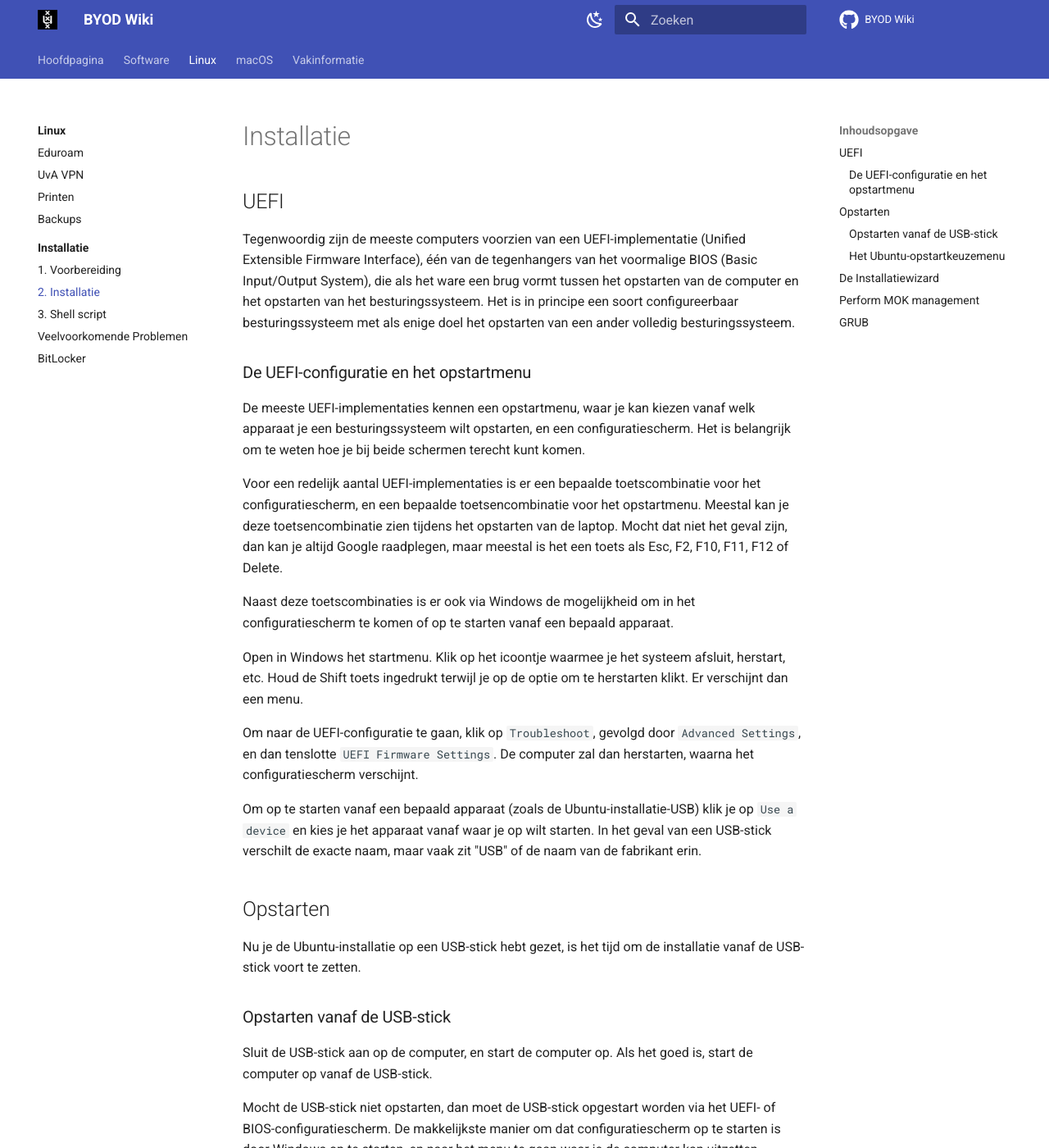
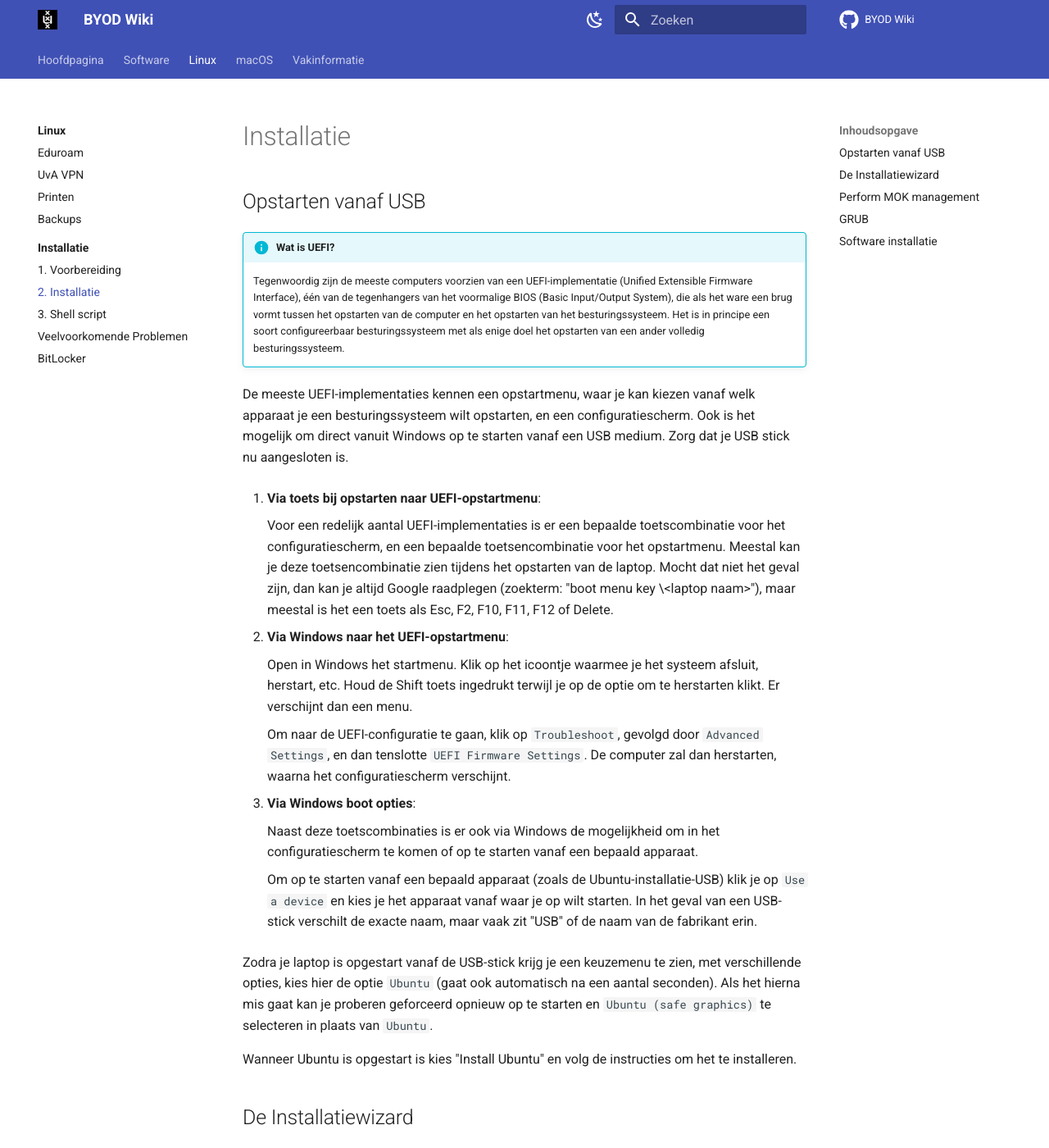
Before and after one commit to svkampen/byod-wiki, an MkDocs documentation site: the page built from docs/linux/installatie/installatie.md, in a window 1280 px wide and 1400 px high. Shown: the whole window at 82% size. Built offline with MkDocs 1.6.1 and Material for MkDocs 9.7.7, drawn with Linux system fonts in a browser that asks for light colours; comment, search, counter and statistics services are not loaded; some of the changed text lies outside the part shown.

Commit message:
installatie iets herschreven (ingekort)

```diff
--- a/docs/linux/installatie/installatie.md
+++ b/docs/linux/installatie/installatie.md
@@ -1,32 +1,29 @@
 # Installatie
 
-## UEFI
-Tegenwoordig zijn de meeste computers voorzien van een UEFI-implementatie (Unified Extensible Firmware Interface), één van de tegenhangers van het voormalige BIOS (Basic Input/Output System), die als het ware een brug vormt tussen het opstarten van de computer en het opstarten van het besturingssysteem. Het is in principe een soort configureerbaar besturingssysteem met als enige doel het opstarten van een ander volledig besturingssysteem.
+## Opstarten vanaf USB
 
-### De UEFI-configuratie en het opstartmenu
+!!! info "Wat is UEFI?"
+    Tegenwoordig zijn de meeste computers voorzien van een UEFI-implementatie (Unified Extensible Firmware Interface), één van de tegenhangers van het voormalige BIOS (Basic Input/Output System), die als het ware een brug vormt tussen het opstarten van de computer en het opstarten van het besturingssysteem. Het is in principe een soort configureerbaar besturingssysteem met als enige doel het opstarten van een ander volledig besturingssysteem.
 
-De meeste UEFI-implementaties kennen een opstartmenu, waar je kan kiezen vanaf welk apparaat je een besturingssysteem wilt opstarten, en een configuratiescherm. Het is belangrijk om te weten hoe je bij beide schermen terecht kunt komen.
+De meeste UEFI-implementaties kennen een opstartmenu, waar je kan kiezen vanaf welk apparaat je een besturingssysteem wilt opstarten, en een configuratiescherm. Ook is het mogelijk om direct vanuit Windows op te starten vanaf een USB medium. Zorg dat je USB stick nu aangesloten is.
 
-Voor een redelijk aantal UEFI-implementaties is er een bepaalde toetscombinatie voor het configuratiescherm, en een bepaalde toetsencombinatie voor het opstartmenu. Meestal kan je deze toetsencombinatie zien tijdens het opstarten van de laptop. Mocht dat niet het geval zijn, dan kan je altijd Google raadplegen, maar meestal is het een toets als Esc, F2, F10, F11, F12 of Delete.
+1. **Via toets bij opstarten naar UEFI-opstartmenu**:
 
-Naast deze toetscombinaties is er ook via Windows de mogelijkheid om in het configuratiescherm te komen of op te starten vanaf een bepaald apparaat.
+    Voor een redelijk aantal UEFI-implementaties is er een bepaalde toetscombinatie voor het configuratiescherm, en een bepaalde toetsencombinatie voor het opstartmenu. Meestal kan je deze toetsencombinatie zien tijdens het opstarten van de laptop. Mocht dat niet het geval zijn, dan kan je altijd Google raadplegen (zoekterm: "boot menu key \<laptop naam\>"), maar meestal is het een toets als Esc, F2, F10, F11, F12 of Delete.
 
-Open in Windows het startmenu. Klik op het icoontje waarmee je het systeem afsluit, herstart, etc. Houd de Shift toets ingedrukt terwijl je op de optie om te herstarten klikt. Er verschijnt dan een menu.
+2. **Via Windows naar het UEFI-opstartmenu**:
 
-Om naar de UEFI-configuratie te gaan, klik op `Troubleshoot`, gevolgd door `Advanced Settings`, en dan tenslotte `UEFI Firmware Settings`. De computer zal dan herstarten, waarna het configuratiescherm verschijnt.
+    Open in Windows het startmenu. Klik op het icoontje waarmee je het systeem afsluit, herstart, etc. Houd de Shift toets ingedrukt terwijl je op de optie om te herstarten klikt. Er verschijnt dan een menu.
 
-Om op te starten vanaf een bepaald apparaat (zoals de Ubuntu-installatie-USB) klik je op `Use a device` en kies je het apparaat vanaf waar je op wilt starten. In het geval van een USB-stick verschilt de exacte naam, maar vaak zit "USB" of de naam van de fabrikant erin.
+    Om naar de UEFI-configuratie te gaan, klik op `Troubleshoot`, gevolgd door `Advanced Settings`, en dan tenslotte `UEFI Firmware Settings`. De computer zal dan herstarten, waarna het configuratiescherm verschijnt.
 
-## Opstarten
-Nu je de Ubuntu-installatie op een USB-stick hebt gezet, is het tijd om de installatie vanaf de USB-stick voort te zetten.
+3. **Via Windows boot opties**:
 
-### Opstarten vanaf de USB-stick
-Sluit de USB-stick aan op de computer, en start de computer op. Als het goed is, start de computer op vanaf de USB-stick.
+    Naast deze toetscombinaties is er ook via Windows de mogelijkheid om in het configuratiescherm te komen of op te starten vanaf een bepaald apparaat.
 
-Mocht de USB-stick niet opstarten, dan moet de USB-stick opgestart worden via het UEFI- of BIOS-configuratiescherm. De makkelijkste manier om dat configuratiescherm op te starten is door Windows op te starten, en naar het menu te gaan waar je de computer kan uitzetten, herstarten, etc. Houd de Shift toets ingedrukt terwijl je aldaar op de optie om te herstarten klikt. Er verschijnt nu een menu met verschillende opties. Selecteer de "Use A device" optie. Daarna verschijnt er weer een menu, en kies hier de optie om van de usb stick te booten.
+    Om op te starten vanaf een bepaald apparaat (zoals de Ubuntu-installatie-USB) klik je op `Use a device` en kies je het apparaat vanaf waar je op wilt starten. In het geval van een USB-stick verschilt de exacte naam, maar vaak zit "USB" of de naam van de fabrikant erin.
 
-### Het Ubuntu-opstartkeuzemenu
-Zodra je laptop is opgestart vanaf de USB-stick krijg je een keuzemenu te zien, met verschillende opties, kies hier de optie <code>Ubuntu</code> (gaat ook automatisch na een aantal seconden). Als het hierna mis gaat kan je proberen geforceerd opnieuw op te starten en <code>Ubuntu (safe graphics)</code> te selecteren in plaats van <code>Ubuntu</code>.
+Zodra je laptop is opgestart vanaf de USB-stick krijg je een keuzemenu te zien, met verschillende opties, kies hier de optie `Ubuntu` (gaat ook automatisch na een aantal seconden). Als het hierna mis gaat kan je proberen geforceerd opnieuw op te starten en `Ubuntu (safe graphics)` te selecteren in plaats van `Ubuntu`.
 
 Wanneer Ubuntu is opgestart is kies "Install Ubuntu" en volg de instructies om het te installeren.
 
@@ -86,3 +82,7 @@ Vervolgens kom je als normaal in GRUB.
 
 ## GRUB
 Je komt na het opstarten als het goed is in GRUB, waar je kunt kiezen om Ubuntu of Windows op te starten. Als je Ubuntu kiest, of lang genoeg wacht, start Ubuntu op. Je kunt nu inloggen en krijgt een "What's new in Ubuntu"-scherm te zien. Hierin wordt gevraagd of je Livepatch wilt aanzetten (kan, maar hoeft niet) en of je enkele systeeminformatie door wilt sturen naar Canonical om Ubuntu te verbeteren. Je kan even naar het rapport kijken; het bevat geen gevoelige informatie, maar voel je vrij het uit te zetten.
+
+## Software installatie
+
+Nu Ubuntu successvol is geïnstalleerd, kan je de [shell script](./shell-script.md) gebruiken om benodigde software te installeren.
```
Also changed, not shown: other parts of docs/linux/installatie/installatie.md (+2 -3 lines), docs/linux/installatie/voorbereiding.md (+4 -5 lines).
